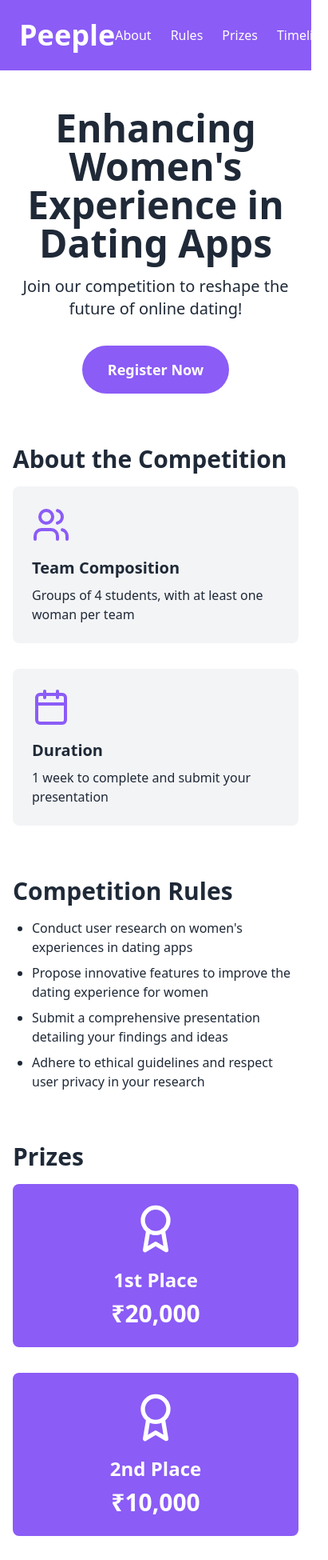
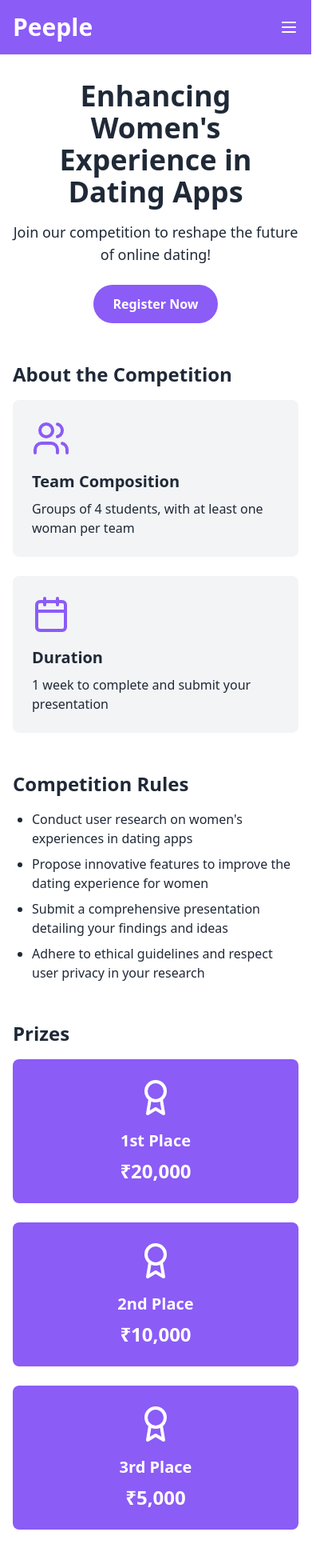
Before and after one commit to f3rix-xyz/peeple-comp, a Next.js app: page / in a window 390 px wide. Shown: the top 1950 px of the page at 80% size, 411 px wide, since content can reach past the window. Built offline with nearby package versions, Linux system fonts and the light colour scheme.

Commit message:
teri to teri ta hamesha yaad satave

```diff
--- a/app/page.tsx
+++ b/app/page.tsx
@@ -1,10 +1,11 @@
 "use client";
 import React, { useState, useEffect } from 'react';
 import { motion } from 'framer-motion';
-import { Calendar, Users, Award, Clock, ChevronRight } from 'lucide-react';
+import { Calendar, Users, Award, Clock, ChevronRight, Menu, X } from 'lucide-react';
 
 const App = () => {
   const [timeLeft, setTimeLeft] = useState({ days: 0, hours: 0, minutes: 0, seconds: 0 });
+  const [isMenuOpen, setIsMenuOpen] = useState(false);
 
   useEffect(() => {
     const timer = setInterval(() => {
@@ -23,17 +24,21 @@
     return () => clearInterval(timer);
   }, []);
 
+  const toggleMenu = () => {
+    setIsMenuOpen(!isMenuOpen);
+  };
+
   return (
     <div className="min-h-screen bg-white text-gray-800 font-sans">
-      <header className="bg-[#8B5CF6] text-white p-6">
+      <header className="bg-[#8B5CF6] text-white p-4 md:p-6">
         <motion.div
           initial={{ opacity: 0, y: -50 }}
           animate={{ opacity: 1, y: 0 }}
           transition={{ duration: 0.5 }}
           className="container mx-auto flex justify-between items-center"
         >
-          <h1 className="text-4xl font-bold">Peeple</h1>
-          <nav>
+          <h1 className="text-3xl md:text-4xl font-bold">Peeple</h1>
+          <nav className="hidden md:block">
             <ul className="flex space-x-6">
               <li><a href="#about" className="hover:underline">About</a></li>
               <li><a href="#rules" className="hover:underline">Rules</a></li>
@@ -41,28 +46,46 @@
               <li><a href="#timeline" className="hover:underline">Timeline</a></li>
             </ul>
           </nav>
+          <button onClick={toggleMenu} className="md:hidden">
+            {isMenuOpen ? <X size={24} /> : <Menu size={24} />}
+          </button>
         </motion.div>
       </header>
 
-      <main className="container mx-auto px-4 py-12">
+      {isMenuOpen && (
+        <motion.div
+          initial={{ opacity: 0, height: 0 }}
+          animate={{ opacity: 1, height: 'auto' }}
+          exit={{ opacity: 0, height: 0 }}
+          className="bg-[#8B5CF6] text-white px-4 py-2 md:hidden"
+        >
+          <ul className="space-y-2">
+            <li><a href="#about" className="block py-2" onClick={toggleMenu}>About</a></li>
+            <li><a href="#rules" className="block py-2" onClick={toggleMenu}>Rules</a></li>
+            <li><a href="#prizes" className="block py-2" onClick={toggleMenu}>Prizes</a></li>
+            <li><a href="#timeline" className="block py-2" onClick={toggleMenu}>Timeline</a></li>
+          </ul>
+        </motion.div>
+      )}
+
+      <main className="container mx-auto px-4 py-8 md:py-12 overflow-x-hidden">
         <motion.section
           initial={{ opacity: 0 }}
           animate={{ opacity: 1 }}
           transition={{ duration: 0.5, delay: 0.2 }}
-          className="text-center mb-16"
+          className="text-center mb-12 md:mb-16"
         >
-          <h2 className="text-5xl font-bold mb-4"> Enhancing Women's Experience in Dating Apps </h2>
-          <p className="text-xl mb-8">Join our competition to reshape the future of online dating!</p>
+          <h2 className="text-4xl md:text-5xl font-bold mb-4">Enhancing Women's Experience in Dating Apps</h2>
+          <p className="text-lg md:text-xl mb-6 md:mb-8">Join our competition to reshape the future of online dating!</p>
           <a href="https://unstop.com/p/innovating-for-her-enhancing-womens-experience-in-dating-apps-iit-roorkee-1177999" target="_blank" rel="noopener noreferrer">
             <motion.div
               whileHover={{ scale: 1.05 }}
               whileTap={{ scale: 0.95 }}
-              className="inline-block bg-[#8B5CF6] text-white px-8 py-4 rounded-full text-lg font-semibold cursor-pointer"
+              className="inline-block bg-[#8B5CF6] text-white px-6 md:px-8 py-3 md:py-4 rounded-full text-base md:text-lg font-semibold cursor-pointer"
             >
               Register Now
             </motion.div>
           </a>
-
         </motion.section>
 
         <motion.section
@@ -70,10 +93,10 @@
           animate={{ opacity: 1, y: 0 }}
           transition={{ duration: 0.5, delay: 0.4 }}
           id="about"
-          className="mb-16"
+          className="mb-12 md:mb-16"
         >
-          <h3 className="text-3xl font-bold mb-4">About the Competition</h3>
-          <div className="grid grid-cols-1 md:grid-cols-2 gap-8">
+          <h3 className="text-2xl md:text-3xl font-bold mb-4">About the Competition</h3>
+          <div className="grid grid-cols-1 md:grid-cols-2 gap-6 md:gap-8">
             <div className="bg-gray-100 p-6 rounded-lg">
               <Users className="text-[#8B5CF6] w-12 h-12 mb-4" />
               <h4 className="text-xl font-semibold mb-2">Team Composition</h4>
@@ -92,9 +115,9 @@
           animate={{ opacity: 1, y: 0 }}
           transition={{ duration: 0.5, delay: 0.6 }}
           id="rules"
-          className="mb-16"
+          className="mb-12 md:mb-16"
         >
-          <h3 className="text-3xl font-bold mb-4">Competition Rules</h3>
+          <h3 className="text-2xl md:text-3xl font-bold mb-4">Competition Rules</h3>
           <ul className="list-disc pl-6 space-y-2">
             <li>Conduct user research on women's experiences in dating apps</li>
             <li>Propose innovative features to improve the dating experience for women</li>
@@ -108,33 +131,33 @@
           animate={{ opacity: 1, y: 0 }}
           transition={{ duration: 0.5, delay: 0.8 }}
           id="prizes"
-          className="mb-16"
+          className="mb-12 md:mb-16"
         >
-          <h3 className="text-3xl font-bold mb-4">Prizes</h3>
-          <div className="grid grid-cols-1 md:grid-cols-3 gap-8">
+          <h3 className="text-2xl md:text-3xl font-bold mb-4">Prizes</h3>
+          <div className="grid grid-cols-1 md:grid-cols-3 gap-6 md:gap-8">
             <motion.div
               whileHover={{ scale: 1.05 }}
               className="bg-[#8B5CF6] text-white p-6 rounded-lg text-center"
             >
-              <Award className="w-16 h-16 mx-auto mb-4" />
-              <h4 className="text-2xl font-semibold mb-2">1st Place</h4>
-              <p className="text-3xl font-bold">₹20,000</p>
+              <Award className="w-12 h-12 md:w-16 md:h-16 mx-auto mb-4" />
+              <h4 className="text-xl md:text-2xl font-semibold mb-2">1st Place</h4>
+              <p className="text-2xl md:text-3xl font-bold">₹20,000</p>
             </motion.div>
             <motion.div
               whileHover={{ scale: 1.05 }}
               className="bg-[#8B5CF6] text-white p-6 rounded-lg text-center"
             >
-              <Award className="w-16 h-16 mx-auto mb-4" />
-              <h4 className="text-2xl font-semibold mb-2">2nd Place</h4>
-              <p className="text-3xl font-bold">₹10,000</p>
+              <Award className="w-12 h-12 md:w-16 md:h-16 mx-auto mb-4" />
+              <h4 className="text-xl md:text-2xl font-semibold mb-2">2nd Place</h4>
+              <p className="text-2xl md:text-3xl font-bold">₹10,000</p>
             </motion.div>
             <motion.div
               whileHover={{ scale: 1.05 }}
               className="bg-[#8B5CF6] text-white p-6 rounded-lg text-center"
             >
-              <Award className="w-16 h-16 mx-auto mb-4" />
-              <h4 className="text-2xl font-semibold mb-2">3rd Place</h4>
-              <p className="text-3xl font-bold">₹5,000</p>
+              <Award className="w-12 h-12 md:w-16 md:h-16 mx-auto mb-4" />
+              <h4 className="text-xl md:text-2xl font-semibold mb-2">3rd Place</h4>
+              <p className="text-2xl md:text-3xl font-bold">₹5,000</p>
             </motion.div>
           </div>
         </motion.section>
@@ -144,24 +167,24 @@
           animate={{ opacity: 1, y: 0 }}
           transition={{ duration: 0.5, delay: 1 }}
           id="timeline"
-          className="mb-16"
+          className="mb-12 md:mb-16"
         >
-          <h3 className="text-3xl font-bold mb-4">Competition Timeline</h3>
+          <h3 className="text-2xl md:text-3xl font-bold mb-4">Competition Timeline</h3>
           <div className="space-y-4">
             <div className="flex items-center">
-              <ChevronRight className="text-[#8B5CF6] w-6 h-6 mr-2" />
+              <ChevronRight className="text-[#8B5CF6] w-6 h-6 mr-2 flex-shrink-0" />
               <p><span className="font-semibold">Registration Opens:</span> Tomorrow</p>
             </div>
             <div className="flex items-center">
-              <ChevronRight className="text-[#8B5CF6] w-6 h-6 mr-2" />
+              <ChevronRight className="text-[#8B5CF6] w-6 h-6 mr-2 flex-shrink-0" />
               <p><span className="font-semibold">Registration Closes:</span> In 3 days</p>
             </div>
             <div className="flex items-center">
-              <ChevronRight className="text-[#8B5CF6] w-6 h-6 mr-2" />
+              <ChevronRight className="text-[#8B5CF6] w-6 h-6 mr-2 flex-shrink-0" />
               <p><span className="font-semibold">Competition Starts:</span> After registration closes</p>
             </div>
             <div className="flex items-center">
-              <ChevronRight className="text-[#8B5CF6] w-6 h-6 mr-2" />
+              <ChevronRight className="text-[#8B5CF6] w-6 h-6 mr-2 flex-shrink-0" />
               <p><span className="font-semibold">Submission Deadline:</span> 1 week after start</p>
             </div>
           </div>
@@ -173,29 +196,29 @@
           transition={{ duration: 0.5, delay: 1.2 }}
           className="text-center"
         >
-          <h3 className="text-3xl font-bold mb-4">Time Remaining</h3>
+          <h3 className="text-2xl md:text-3xl font-bold mb-4">Time Remaining</h3>
           <div className="flex justify-center space-x-4">
             <div className="text-center">
-              <p className="text-4xl font-bold text-[#8B5CF6]">{timeLeft.days}</p>
-              <p>Days</p>
+              <p className="text-3xl md:text-4xl font-bold text-[#8B5CF6]">{timeLeft.days}</p>
+              <p className="text-sm md:text-base">Days</p>
             </div>
             <div className="text-center">
-              <p className="text-4xl font-bold text-[#8B5CF6]">{timeLeft.hours}</p>
-              <p>Hours</p>
+              <p className="text-3xl md:text-4xl font-bold text-[#8B5CF6]">{timeLeft.hours}</p>
+              <p className="text-sm md:text-base">Hours</p>
             </div>
             <div className="text-center">
-              <p className="text-4xl font-bold text-[#8B5CF6]">{timeLeft.minutes}</p>
-              <p>Minutes</p>
+              <p className="text-3xl md:text-4xl font-bold text-[#8B5CF6]">{timeLeft.minutes}</p>
+              <p className="text-sm md:text-base">Minutes</p>
             </div>
             <div className="text-center">
-              <p className="text-4xl font-bold text-[#8B5CF6]">{timeLeft.seconds}</p>
-              <p>Seconds</p>
+              <p className="text-3xl md:text-4xl font-bold text-[#8B5CF6]">{timeLeft.seconds}</p>
+              <p className="text-sm md:text-base">Seconds</p>
             </div>
           </div>
         </motion.section>
       </main>
 
-      <footer className="bg-[#8B5CF6] text-white py-6">
+      <footer className="bg-[#8B5CF6] text-white py-4 md:py-6">
         <div className="container mx-auto text-center">
           <p>&copy; 2024 Peeple Dating App. All rights reserved.</p>
         </div>
```
